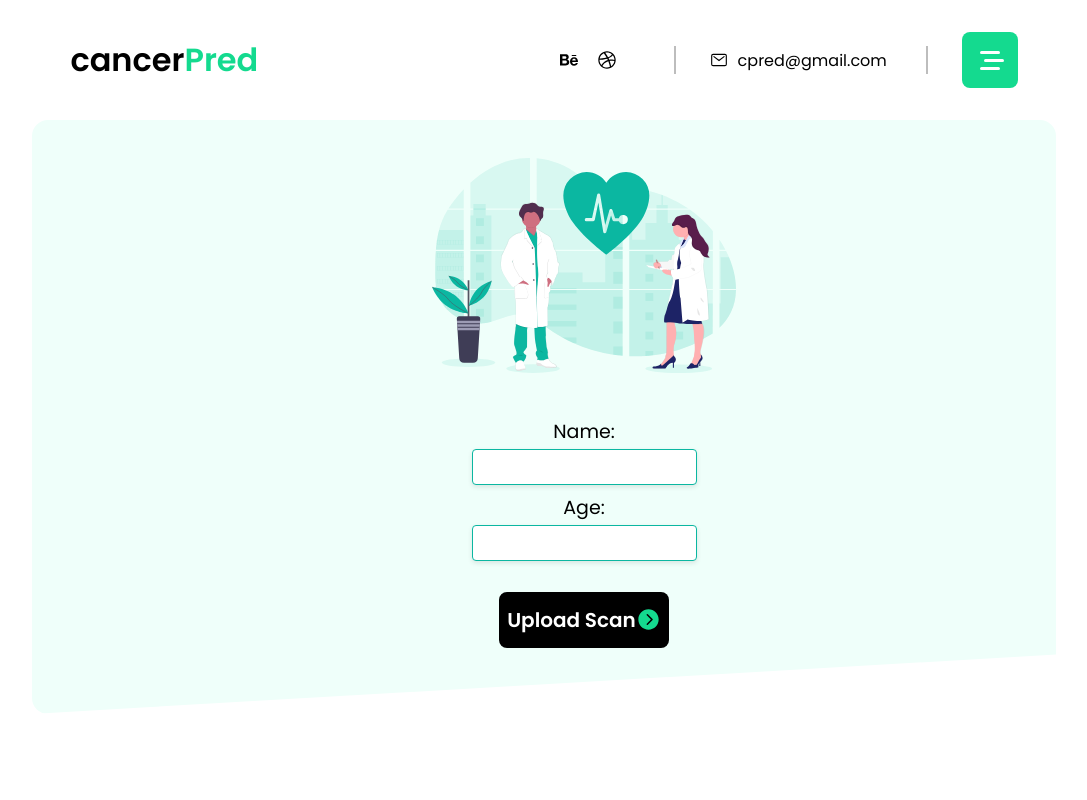
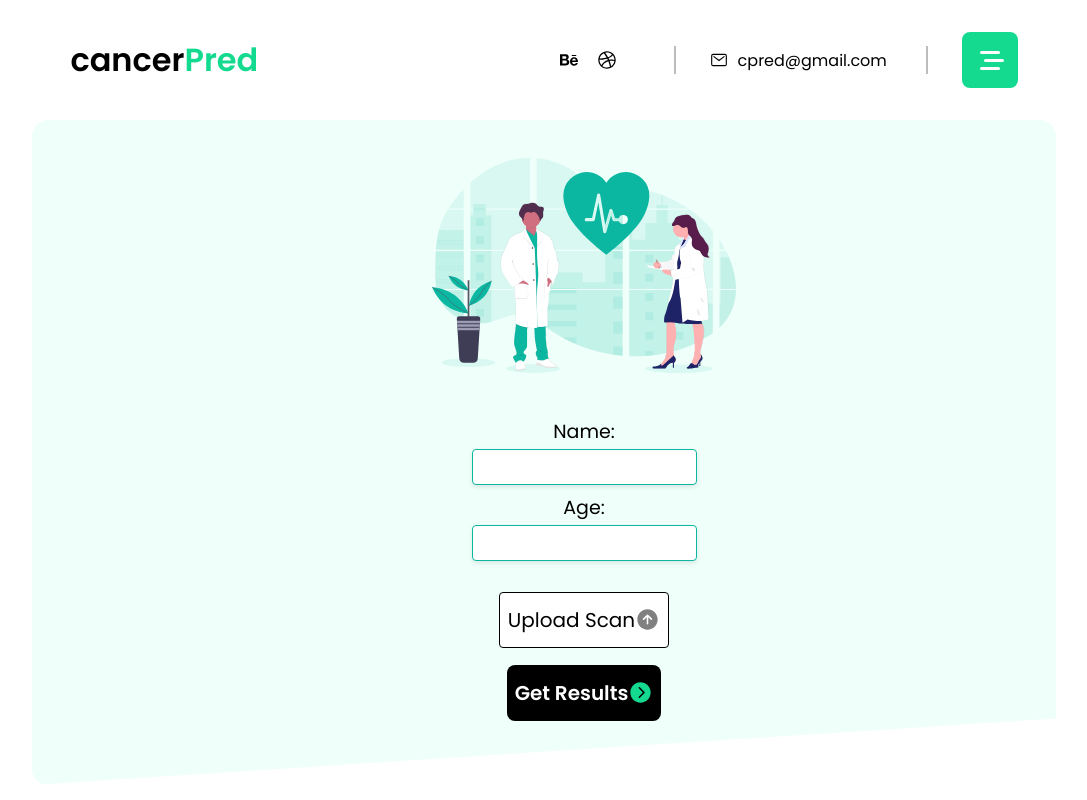
Before and after one commit to Elizabeth-Mathew1/fproject, a React (Create React App) app: page /testme in a window 1280 px wide. Shown: the whole page, without its empty margins (96-1183 px from the left). Built offline with nearby package versions, Linux system fonts and the light colour scheme.

Commit message:
added getResults button

```diff
--- a/src/testme.js
+++ b/src/testme.js
@@ -1,7 +1,7 @@
 import { motion } from "framer-motion";
 import "./App.scss";
 import { FaBehance, FaDribbble } from "react-icons/fa";
-import { IoMailOutline, IoChevronForwardCircle, IoStar } from "react-icons/io5";
+import { IoMailOutline, IoChevronForwardCircle, IoStar, IoAdd, IoAddCircle, IoArrowUpCircle } from "react-icons/io5";
 import { IconContext } from "react-icons";
 import { useState } from "react";
 
@@ -293,21 +293,24 @@ const Testme = () => {
               variants={btnGroup}
               whileHover={{ scale: 1.05 }}
               whileTap={{ scale: 0.95 }}
-              style={{backgroundColor: 'black', color: 'white',width:'100%',
+              style = {{
+                backgroundColor:'white',
+                color:'black',
+                borderRadius: "0.25rem",
+                border: "1px solid black",
                 height:'56px',
+                display:'flex',
                 padding:'0.5rem',
                 marginBottom:'2px',
                 fontSize: '20px',
-              borderRadius: '8px',
-              fontWeight: '600',
-              display:'flex',
                 justifyContent: 'center',
-              alignItems: 'center'}}
+                alignItems: 'center'
+              }}
               onClick={handleUploadClick}
             >
               Upload Scan
-              <IconContext.Provider value={{ color: "#14da8f", size: "25px", marginLeft: "20%"}}>
-                <IoChevronForwardCircle />
+              <IconContext.Provider value={{ color: "#808080", size: "25px", marginLeft: "50%"}}>
+                <IoArrowUpCircle/>
           </IconContext.Provider>
             </motion.div>
             <input type="file" id="upload" style={{ display: 'none' }} onChange={onChangeFile}/>
@@ -317,6 +320,26 @@ const Testme = () => {
                 isSelected? selectedFile.name : ""
               }
             </motion.label>
+          <motion.div className="btn btn_secondary"
+          variants={btnGroup}
+          style={{backgroundColor: 'black', color: 'white',
+              height:'56px',
+              padding:'0.5rem',
+              marginTop: '15px',
+              fontSize: '20px',
+              borderRadius: '8px',
+              fontWeight: '600',
+              display:'flex',
+              justifyContent: 'center',
+              alignItems: 'center'}}
+          whileHover={{scale:1.05}}
+          whileTap={{scale:0.95}}
+          >
+          Get Results
+          <IconContext.Provider value={{ color: "#14da8f", size: "25px", marginLeft: "20%"}}>
+                <IoChevronForwardCircle />
+          </IconContext.Provider>
+        </motion.div>
         </motion.div>
       </motion.div>
     </motion.div>
```
Lines whose indentation alone changed are shown as unchanged.
